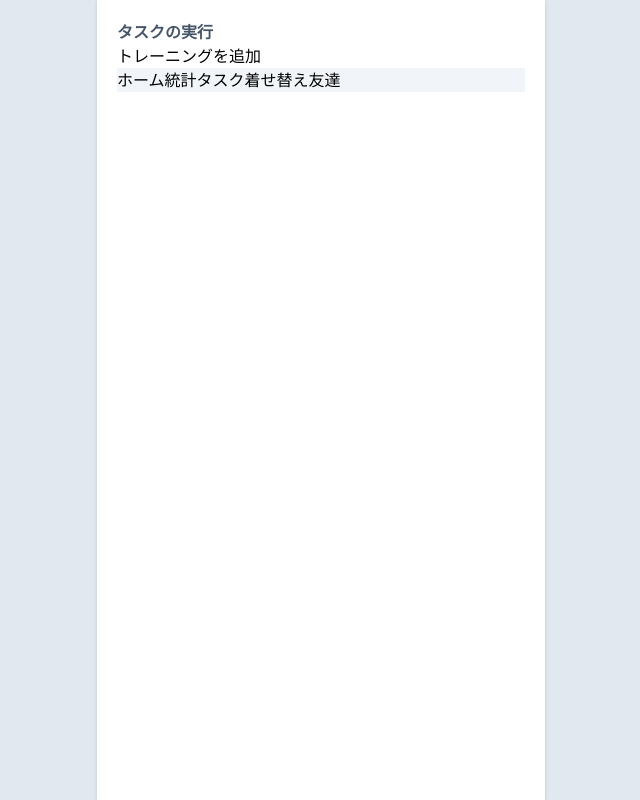
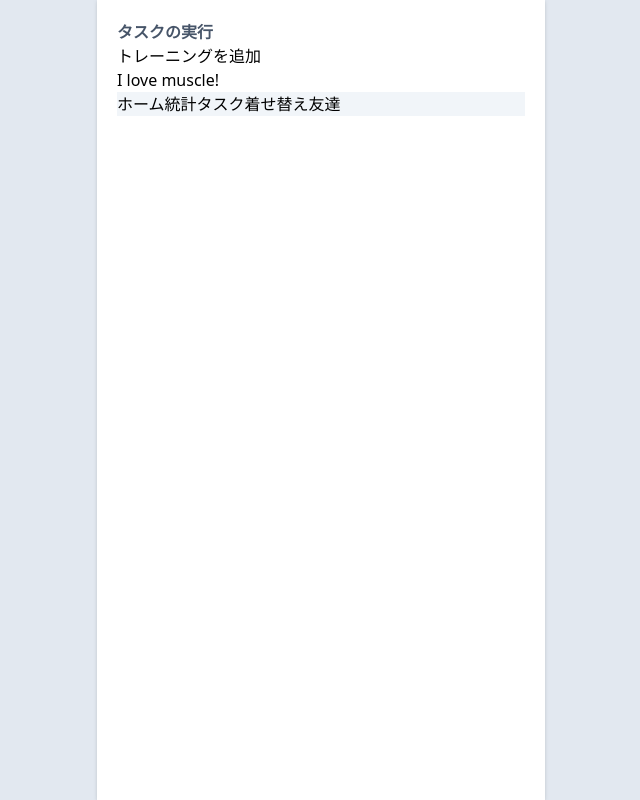
Before and after one commit to muscle-training-with-friend/mutan, a React (Vite) app: page /mutan/createTask in a window 1280 px wide. Shown: the whole page, without its empty margins (319-959 px from the left). Built offline with nearby package versions, Linux system fonts and the light colour scheme.

Commit message:
Update CreateTask.jsx
test desudesu

```diff
--- a/src/Pages/CreateTask.jsx
+++ b/src/Pages/CreateTask.jsx
@@ -5,6 +5,7 @@ export default function () {
     <>
       <div className="font-bold text-slate-600">タスクの実行</div>
       <Link to="/addTraining">トレーニングを追加</Link>
+      <div>I love muscle!</div>
     </>
   );
 }
```
